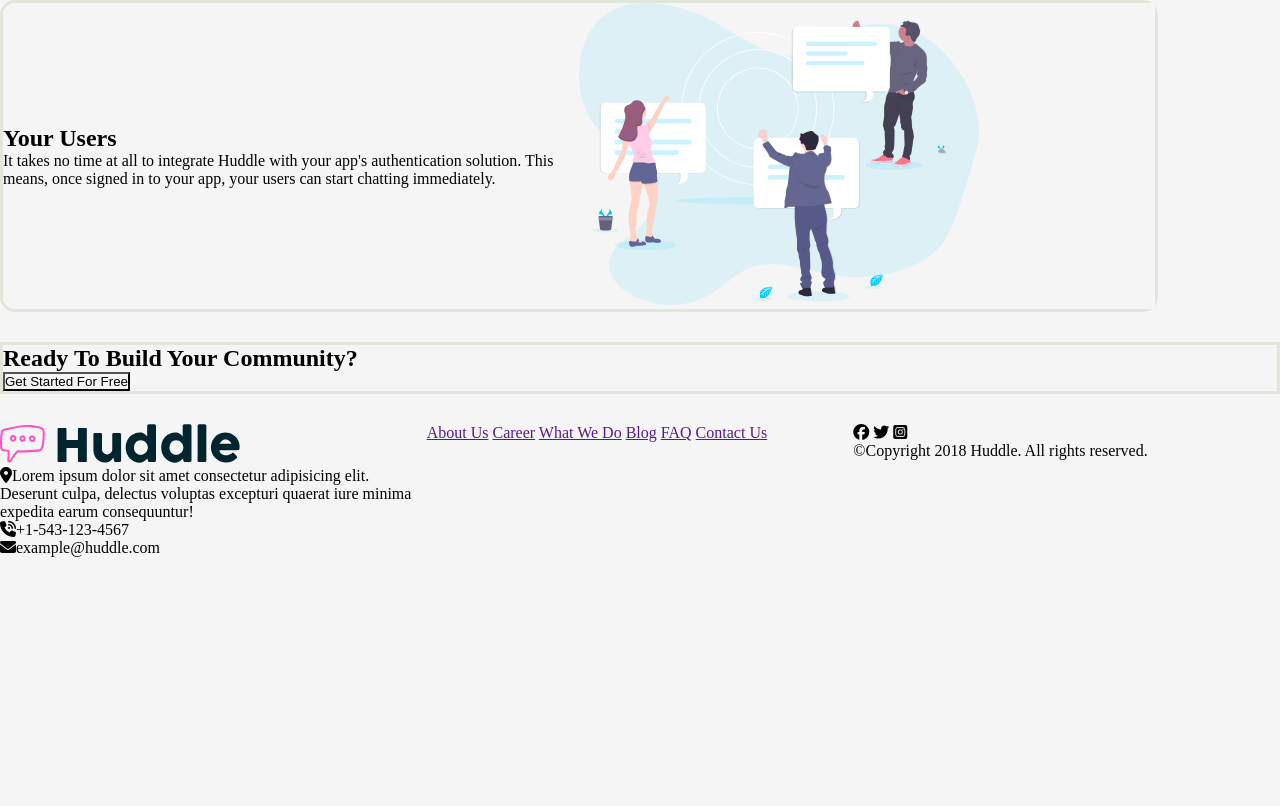
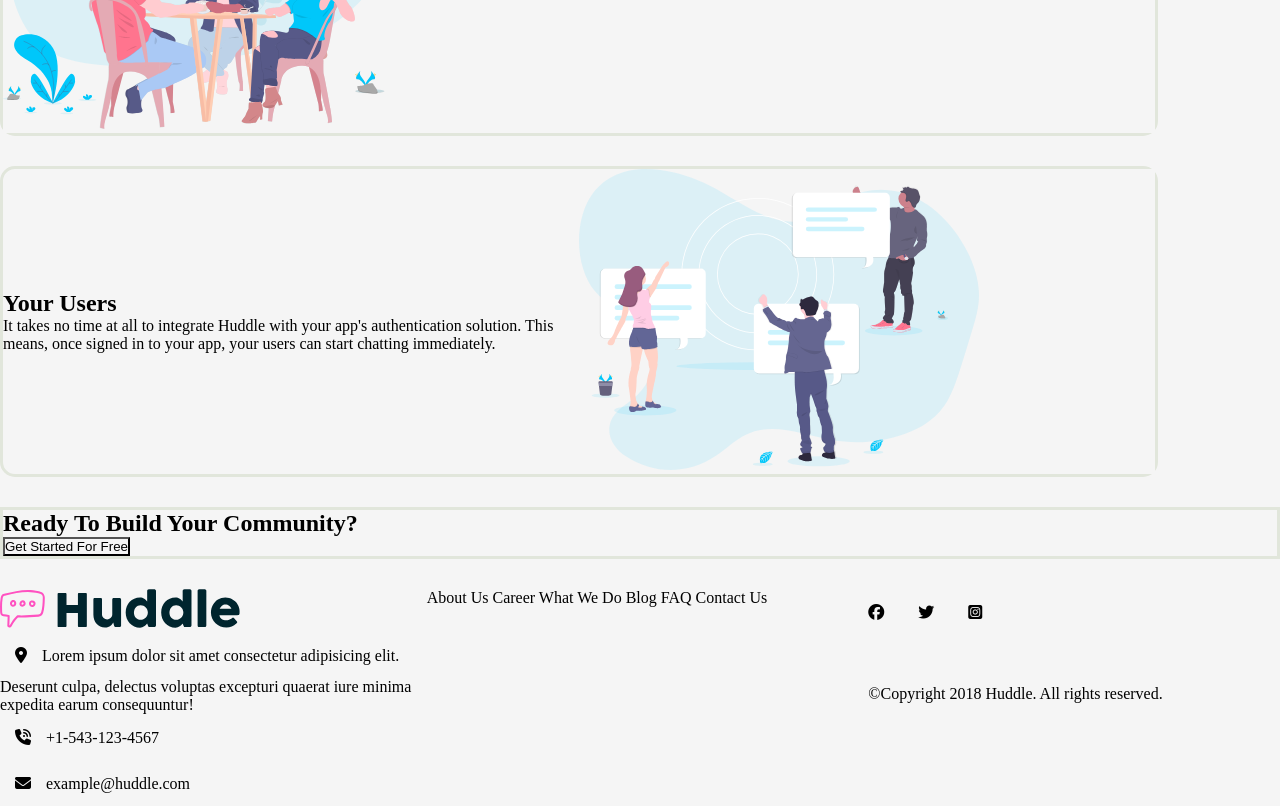
Before and after one commit to liana-masigah/landingpage.github.io, a plain HTML site: page index.html in a window 1280 px wide. Shown: the part 847-1653 px from the top of the page. Before the commit the page ends 1404 px from the top, so only its background shows below. Drawn offline with Linux system fonts and the light colour scheme.

Commit message:
modifications

```diff
--- a/index.html
+++ b/index.html
@@ -22,6 +22,7 @@
             </div>
             <div class="div-width">
                 <button>Try It For Free</button>
+                <img class="image-size" src="images/illustration-mockups.svg" alt="">
             </div>
         </div>
         <div class="size-div" id="grow-div">
@@ -74,7 +75,7 @@
                 <i class="fa-brands fa-facebook"></i>
                 <i class="fa-brands fa-twitter"></i>
                 <i class="fa-brands fa-instagram-square"></i>
-                <p>&copy;Copyright 2018 Huddle. All rights reserved.</p>
+                <p class="p-foot" >&copy;Copyright 2018 Huddle. All rights reserved.</p>
             </div>
         </div>
     </main>
--- a/style.css
+++ b/style.css
@@ -19,6 +19,15 @@ main {
     flex-wrap: var(--flex-wrap);
     flex-direction: column;
     gap: 30px;
+}
+
+a {
+    text-decoration: none;
+    color: black;
+}
+
+i {
+    margin: 15px;
 }
 
 .build-div {
@@ -62,6 +71,12 @@ main {
     flex: 33%;
 }
 
+.p-foot {
+    margin-left: 15px;
+    margin-top: 50px;
+
+}
+
 #grow-div {
     display: flex;
     flex-direction: row-reverse;
```
